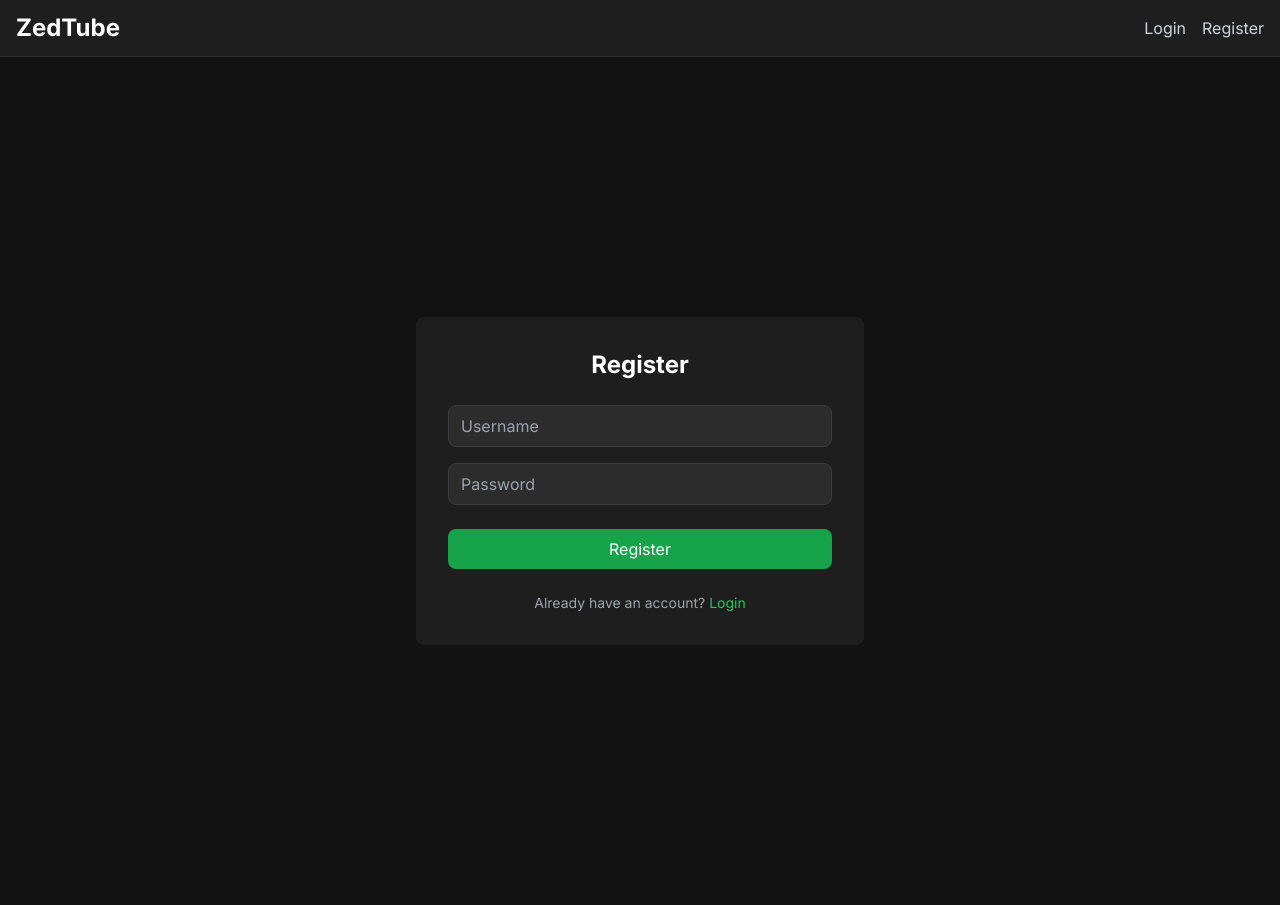
After one commit to Not-oss/zedtube, a Flask app: page /register in a window 1280 px wide. The commit adds this page. Run offline with Flask 3, Linux system fonts and the light colour scheme; some libraries are stand-ins or nearby versions.

Commit message:
feat: add user registration system
- Added register route and template
- Included form validation
- Added flash messages
- Updated navigation
- Maintained consistent styling"

```diff
--- a/app.py
+++ b/app.py
@@ -111,6 +111,42 @@ def video_page(video_id):
         db.session.commit()
 
     return render_template('video_player.html', video=video)
+
+
+@app.route('/register', methods=['GET', 'POST'])
+def register():
+    if current_user.is_authenticated:
+        return redirect(url_for('home'))
+
+    if request.method == 'POST':
+        username = request.form['username']
+        password = request.form['password']
+
+        # Validation simple
+        if not username or not password:
+            flash('Username and password are required', 'error')
+            return redirect(url_for('register'))
+
+        if User.query.filter_by(username=username).first():
+            flash('Username already exists', 'error')
+            return redirect(url_for('register'))
+
+        # Création du user
+        new_user = User(username=username)
+        new_user.set_password(password)
+
+        # Par défaut, les nouveaux users ne peuvent pas upload
+        new_user.can_upload = False
+        new_user.is_admin = False
+
+        db.session.add(new_user)
+        db.session.commit()
+
+        flash('Registration successful! Please login.', 'success')
+        return redirect(url_for('login'))
+
+    return render_template('register.html')
+
 
 
 @app.route('/create_admin')
--- a/templates/base.html
+++ b/templates/base.html
@@ -29,6 +29,7 @@
                     <a href="/logout" class="text-gray-300 hover:text-white transition">Logout</a>
                 {% else %}
                     <a href="/login" class="text-gray-300 hover:text-white transition">Login</a>
+                    <a href="/register" class="text-gray-300 hover:text-white transition">Register</a>
                 {% endif %}
             </div>
         </div>
--- /dev/null
+++ b/templates/register.html
@@ -0,0 +1,48 @@
+{% extends "base.html" %}
+{% block content %}
+<div class="min-h-screen flex items-center justify-center px-4">
+    <div class="w-full max-w-md">
+        <form method="POST" class="bg-[#1E1E1E] rounded-lg p-8 space-y-6">
+            <h2 class="text-2xl font-bold text-center text-white">Register</h2>
+
+            {% with messages = get_flashed_messages(with_categories=true) %}
+                {% if messages %}
+                    {% for category, message in messages %}
+                        <div class="alert alert-{{ category }} p-3 rounded text-sm {{ 'bg-red-500' if category == 'error' else 'bg-green-500' }} text-white">
+                            {{ message }}
+                        </div>
+                    {% endfor %}
+                {% endif %}
+            {% endwith %}
+
+            <div class="space-y-4">
+                <input
+                    type="text"
+                    name="username"
+                    placeholder="Username"
+                    required
+                    class="w-full bg-[#2C2C2C] text-white rounded-lg px-3 py-2 border border-[#3C3C3C] focus:outline-none focus:ring-2 focus:ring-green-600"
+                >
+                <input
+                    type="password"
+                    name="password"
+                    placeholder="Password"
+                    required
+                    class="w-full bg-[#2C2C2C] text-white rounded-lg px-3 py-2 border border-[#3C3C3C] focus:outline-none focus:ring-2 focus:ring-green-600"
+                >
+            </div>
+
+            <button
+                type="submit"
+                class="w-full bg-green-600 hover:bg-green-700 text-white rounded-lg py-2 transition"
+            >
+                Register
+            </button>
+
+            <div class="text-center text-sm text-gray-400">
+                Already have an account? <a href="{{ url_for('login') }}" class="text-green-500 hover:underline">Login</a>
+            </div>
+        </form>
+    </div>
+</div>
+{% endblock %}
```
